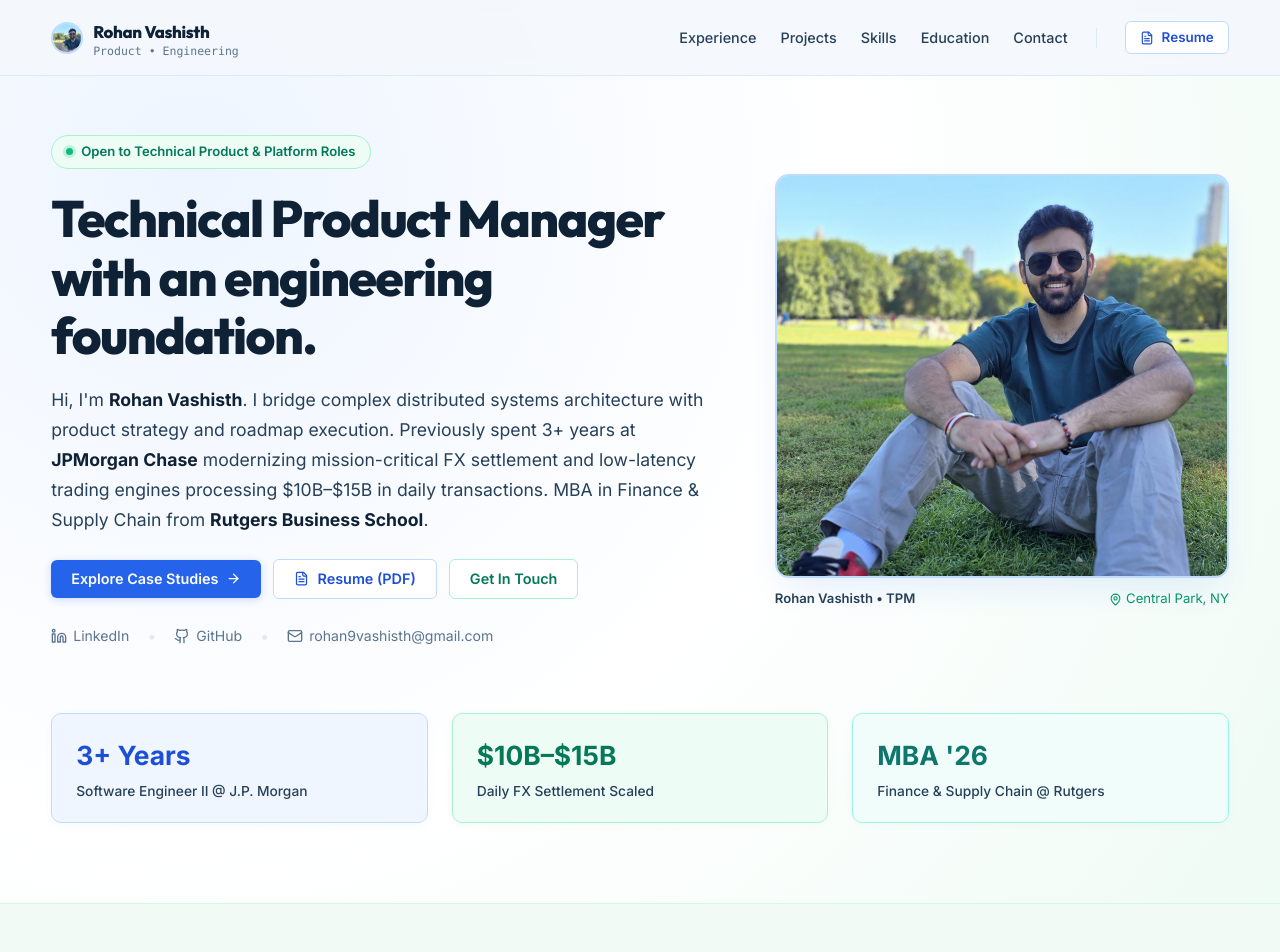
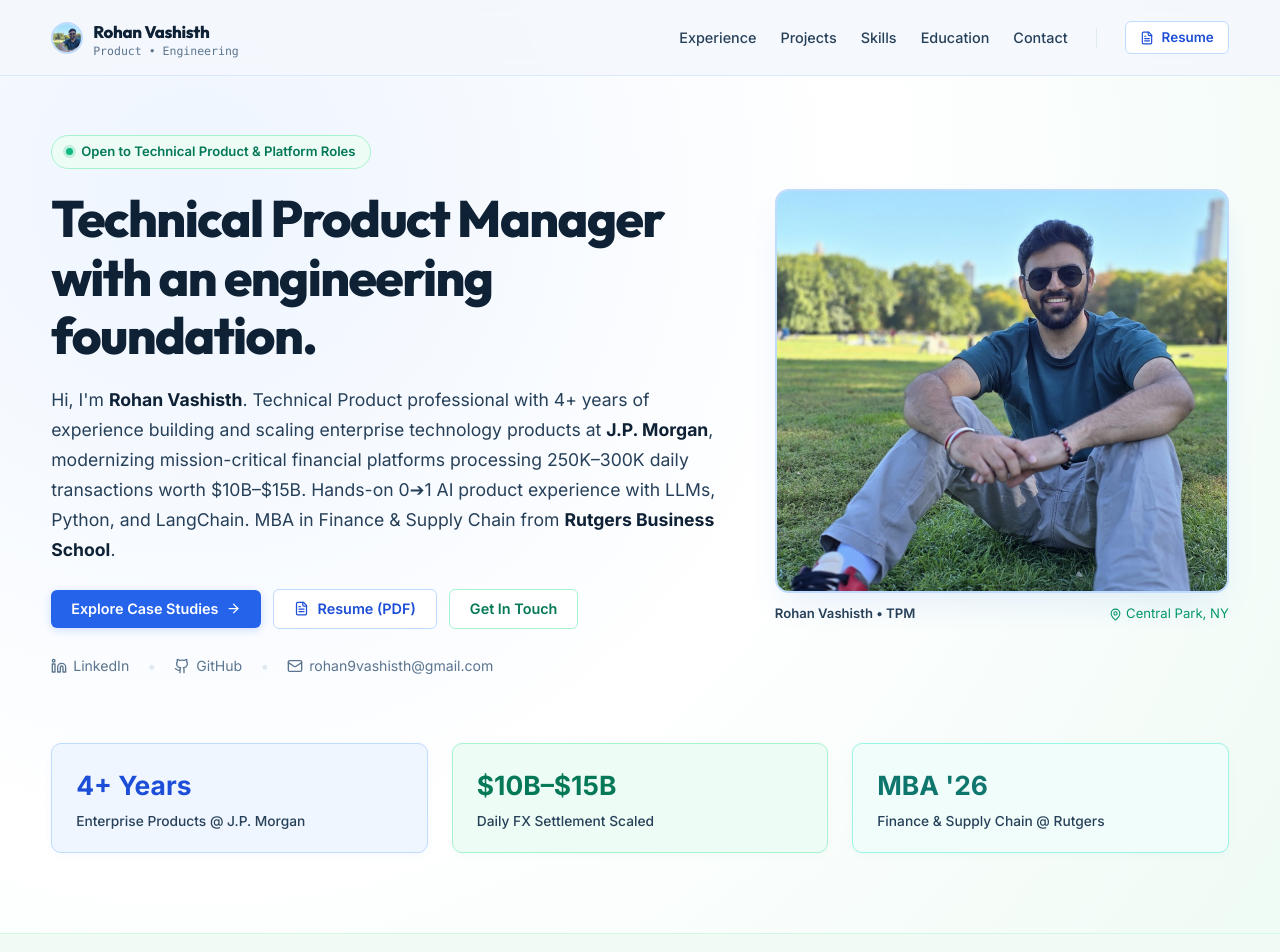
Before and after one commit to rohanvashisth/Portfolio, a React (Vite) app: page / in a window 1280 px wide. Shown: the top 952 px of the page. Built offline with nearby package versions, Linux system fonts and the light colour scheme.

Commit message:
Auto-commit: saved changes on 10/14/2026, 7:05:23 PM

```diff
--- a/src/components/Hero.jsx
+++ b/src/components/Hero.jsx
@@ -50,7 +50,7 @@
             </h1>
 
             <p style={{ fontSize: '1.1rem', color: 'var(--text-secondary)', lineHeight: 1.7, maxWidth: '820px' }}>
-              Hi, I'm <strong style={{ color: 'var(--text-primary)' }}>Rohan Vashisth</strong>. I bridge complex distributed systems architecture with product strategy and roadmap execution. Previously spent 3+ years at <strong style={{ color: 'var(--text-primary)' }}>JPMorgan Chase</strong> modernizing mission-critical FX settlement and low-latency trading engines processing $10B–$15B in daily transactions. MBA in Finance & Supply Chain from <strong style={{ color: 'var(--text-primary)' }}>Rutgers Business School</strong>.
+              Hi, I'm <strong style={{ color: 'var(--text-primary)' }}>Rohan Vashisth</strong>. Technical Product professional with 4+ years of experience building and scaling enterprise technology products at <strong style={{ color: 'var(--text-primary)' }}>J.P. Morgan</strong>, modernizing mission-critical financial platforms processing 250K–300K daily transactions worth $10B–$15B. Hands-on 0➔1 AI product experience with LLMs, Python, and LangChain. MBA in Finance & Supply Chain from <strong style={{ color: 'var(--text-primary)' }}>Rutgers Business School</strong>.
             </p>
 
             {/* Action Buttons */}
@@ -183,8 +183,8 @@
             padding: '20px 24px',
             boxShadow: '0 2px 8px rgba(37, 99, 235, 0.04)'
           }}>
-            <div style={{ fontSize: '1.65rem', fontWeight: 800, color: 'var(--pastel-blue-text)' }}>3+ Years</div>
-            <div style={{ fontSize: '0.86rem', color: 'var(--text-secondary)', marginTop: '2px', fontWeight: 500 }}>Software Engineer II @ J.P. Morgan</div>
+            <div style={{ fontSize: '1.65rem', fontWeight: 800, color: 'var(--pastel-blue-text)' }}>4+ Years</div>
+            <div style={{ fontSize: '0.86rem', color: 'var(--text-secondary)', marginTop: '2px', fontWeight: 500 }}>Enterprise Products @ J.P. Morgan</div>
           </div>
           <div style={{
             backgroundColor: 'var(--pastel-green-bg)',
```
